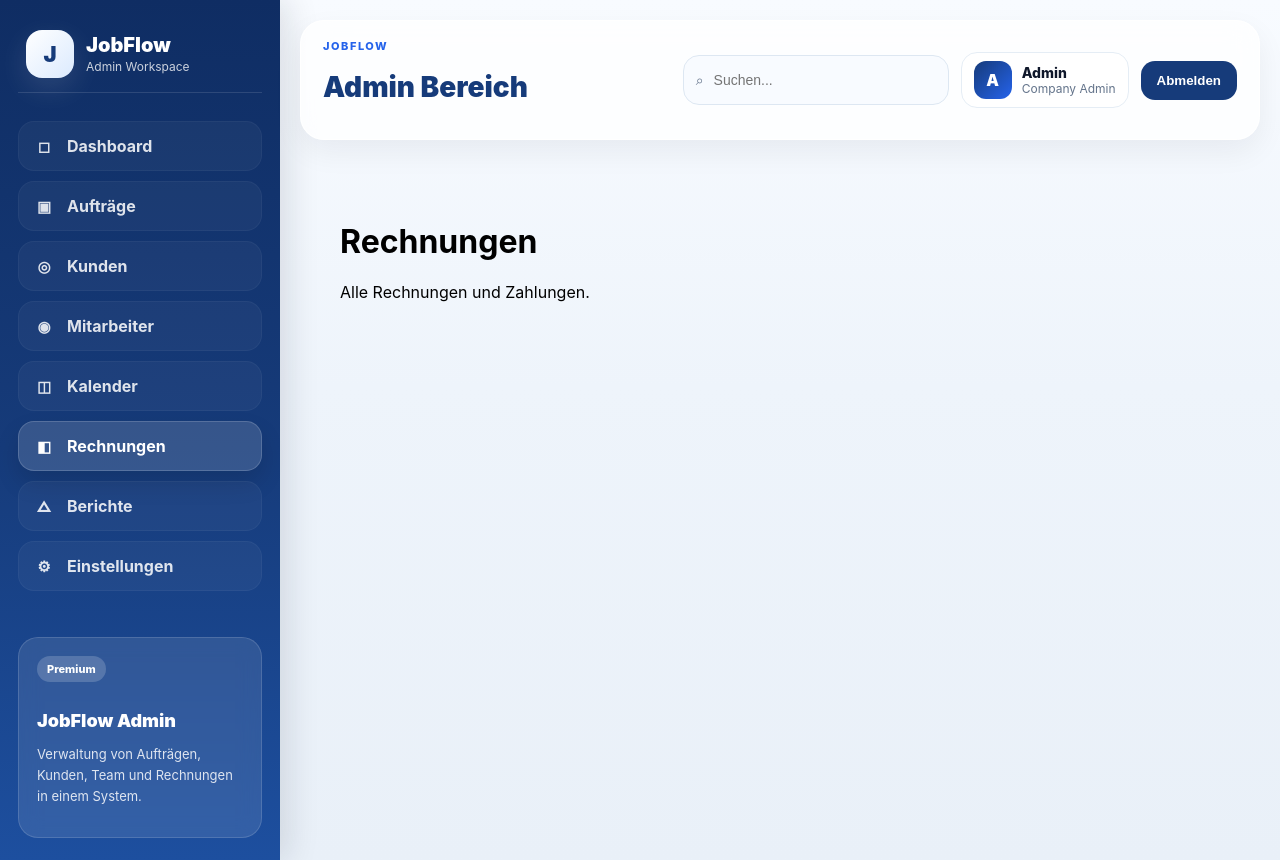
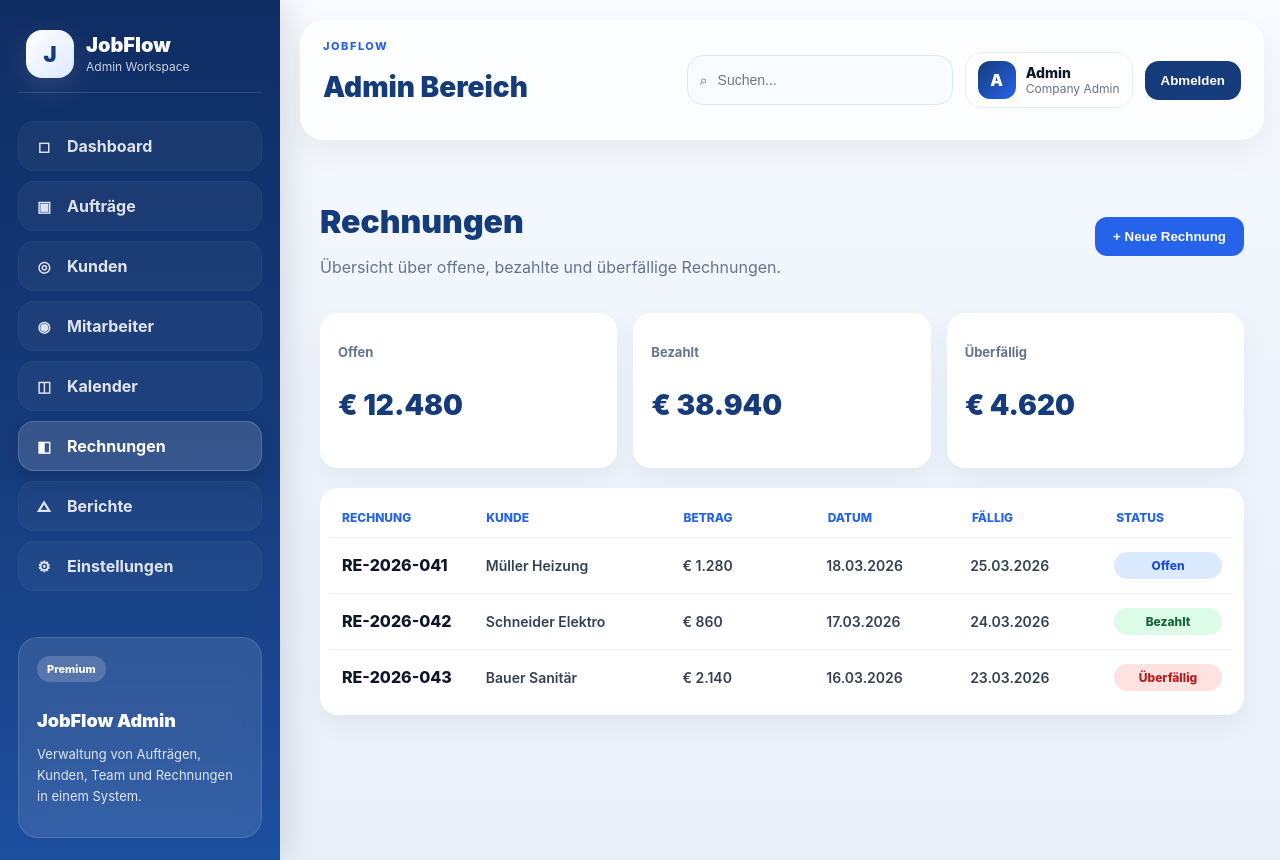
Before and after one commit to jobflow-app/jobflow-app, a Next.js app: page /admin/invoices in a window 1280 px wide. Built offline with nearby package versions, Linux system fonts and the light colour scheme; no server answers.

Commit message:
Update page.jsx

```diff
--- a/app/admin/invoices/page.jsx
+++ b/app/admin/invoices/page.jsx
@@ -1,8 +1,207 @@
+'use client'
+
 export default function AdminInvoicesPage() {
+  const invoices = [
+    {
+      number: 'RE-2026-041',
+      customer: 'Müller Heizung',
+      amount: '€ 1.280',
+      date: '18.03.2026',
+      due: '25.03.2026',
+      status: 'Offen',
+    },
+    {
+      number: 'RE-2026-042',
+      customer: 'Schneider Elektro',
+      amount: '€ 860',
+      date: '17.03.2026',
+      due: '24.03.2026',
+      status: 'Bezahlt',
+    },
+    {
+      number: 'RE-2026-043',
+      customer: 'Bauer Sanitär',
+      amount: '€ 2.140',
+      date: '16.03.2026',
+      due: '23.03.2026',
+      status: 'Überfällig',
+    },
+  ]
+
   return (
-    <main style={{ padding: 40 }}>
-      <h1>Rechnungen</h1>
-      <p>Alle Rechnungen und Zahlungen.</p>
+    <main style={styles.page}>
+      <div style={styles.header}>
+        <div>
+          <h1 style={styles.title}>Rechnungen</h1>
+          <p style={styles.subtitle}>
+            Übersicht über offene, bezahlte und überfällige Rechnungen.
+          </p>
+        </div>
+
+        <button style={styles.newBtn}>+ Neue Rechnung</button>
+      </div>
+
+      <div style={styles.statsRow}>
+        <div style={styles.statCard}>
+          <p style={styles.statLabel}>Offen</p>
+          <h3 style={styles.statValue}>€ 12.480</h3>
+        </div>
+        <div style={styles.statCard}>
+          <p style={styles.statLabel}>Bezahlt</p>
+          <h3 style={styles.statValue}>€ 38.940</h3>
+        </div>
+        <div style={styles.statCard}>
+          <p style={styles.statLabel}>Überfällig</p>
+          <h3 style={styles.statValue}>€ 4.620</h3>
+        </div>
+      </div>
+
+      <div style={styles.table}>
+        <div style={styles.tableHeader}>
+          <span>Rechnung</span>
+          <span>Kunde</span>
+          <span>Betrag</span>
+          <span>Datum</span>
+          <span>Fällig</span>
+          <span>Status</span>
+        </div>
+
+        {invoices.map((invoice, index) => (
+          <div key={index} style={styles.row}>
+            <div style={styles.name}>{invoice.number}</div>
+            <div style={styles.text}>{invoice.customer}</div>
+            <div style={styles.text}>{invoice.amount}</div>
+            <div style={styles.text}>{invoice.date}</div>
+            <div style={styles.text}>{invoice.due}</div>
+            <div>
+              <span
+                style={{
+                  ...styles.badge,
+                  ...(invoice.status === 'Bezahlt'
+                    ? styles.green
+                    : invoice.status === 'Offen'
+                    ? styles.blue
+                    : styles.red),
+                }}
+              >
+                {invoice.status}
+              </span>
+            </div>
+          </div>
+        ))}
+      </div>
     </main>
   )
 }
+
+const styles = {
+  page: {
+    padding: '20px',
+  },
+  header: {
+    display: 'flex',
+    justifyContent: 'space-between',
+    alignItems: 'center',
+    gap: '16px',
+    marginBottom: '20px',
+    flexWrap: 'wrap',
+  },
+  title: {
+    fontSize: '32px',
+    fontWeight: '900',
+    color: '#163b7a',
+    marginBottom: '6px',
+  },
+  subtitle: {
+    color: '#64748b',
+  },
+  newBtn: {
+    background: '#2563eb',
+    color: '#fff',
+    border: 'none',
+    padding: '12px 18px',
+    borderRadius: '12px',
+    fontWeight: '800',
+    cursor: 'pointer',
+  },
+  statsRow: {
+    display: 'grid',
+    gridTemplateColumns: 'repeat(3, 1fr)',
+    gap: '16px',
+    marginBottom: '20px',
+  },
+  statCard: {
+    background: '#fff',
+    borderRadius: '18px',
+    padding: '18px',
+    boxShadow: '0 10px 25px rgba(0,0,0,0.05)',
+  },
+  statLabel: {
+    fontSize: '13px',
+    color: '#64748b',
+    marginBottom: '8px',
+    fontWeight: '700',
+  },
+  statValue: {
+    fontSize: '28px',
+    fontWeight: '900',
+    color: '#163b7a',
+  },
+  table: {
+    background: '#fff',
+    borderRadius: '18px',
+    padding: '10px',
+    boxShadow: '0 10px 25px rgba(0,0,0,0.05)',
+    overflowX: 'auto',
+  },
+  tableHeader: {
+    display: 'grid',
+    gridTemplateColumns: '1fr 1.4fr 1fr 1fr 1fr 0.8fr',
+    padding: '12px',
+    fontWeight: '800',
+    color: '#2563eb',
+    fontSize: '12px',
+    textTransform: 'uppercase',
+    gap: '12px',
+    minWidth: '880px',
+  },
+  row: {
+    display: 'grid',
+    gridTemplateColumns: '1fr 1.4fr 1fr 1fr 1fr 0.8fr',
+    padding: '14px 12px',
+    borderTop: '1px solid #eef2f7',
+    alignItems: 'center',
+    gap: '12px',
+    minWidth: '880px',
+  },
+  name: {
+    fontWeight: '800',
+    color: '#0f172a',
+  },
+  text: {
+    fontWeight: '600',
+    color: '#334155',
+    fontSize: '14px',
+  },
+  badge: {
+    padding: '6px 10px',
+    borderRadius: '999px',
+    fontSize: '12px',
+    fontWeight: '800',
+    textAlign: 'center',
+    display: 'inline-block',
+    minWidth: '88px',
+  },
+  green: {
+    background: '#dcfce7',
+    color: '#166534',
+  },
+  blue: {
+    background: '#dbeafe',
+    color: '#1d4ed8',
+  },
+  red: {
+    background: '#fee2e2',
+    color: '#b91c1c',
+  },
+}
```
